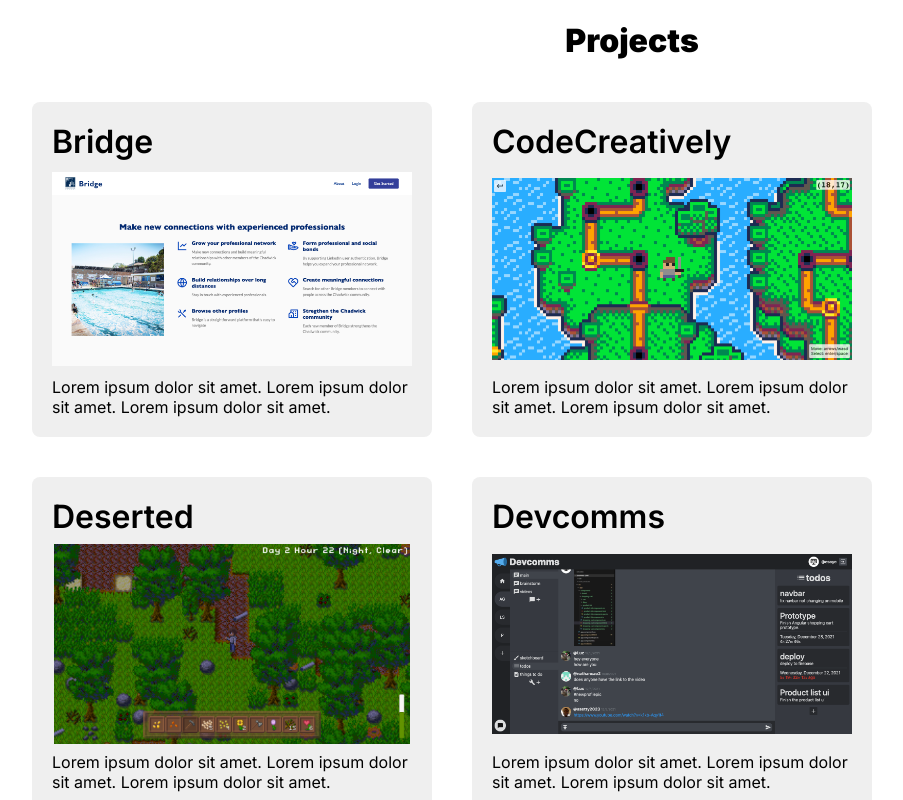
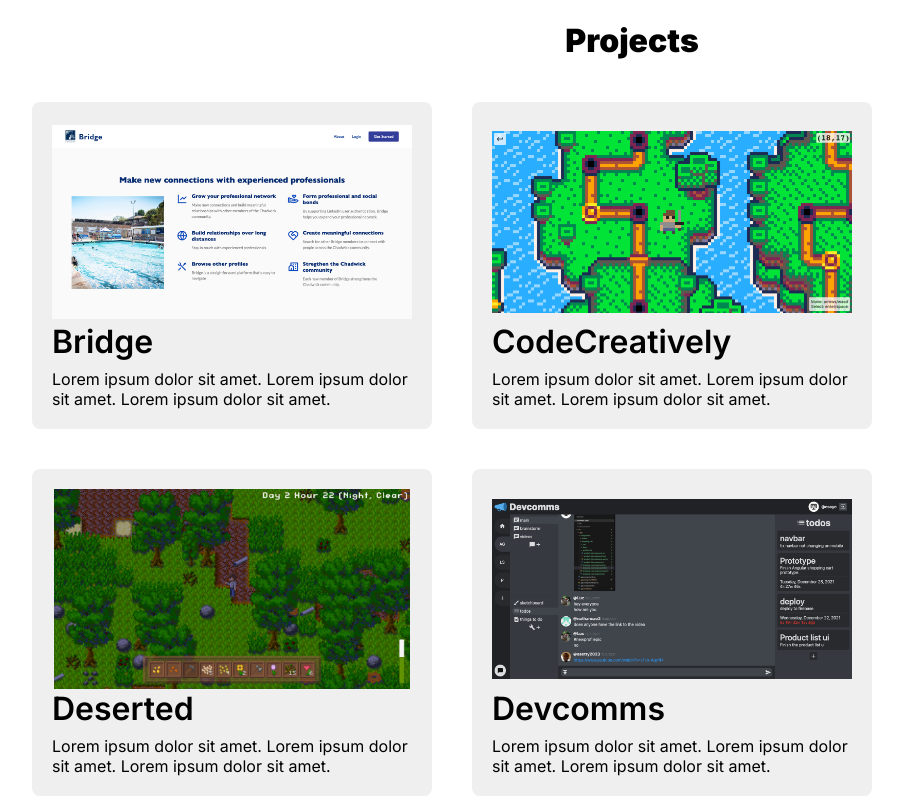
Before and after one commit to csaye/csaye.com-v5, a Next.js app: page / in a window 1280 px wide. Shown: the part 800-1600 px from the top of the page, without its empty margins (8-911 px from the left). Built offline with nearby package versions, Linux system fonts and the light colour scheme.

Commit message:
Fix project image loading.

```diff
--- a/components/Project.tsx
+++ b/components/Project.tsx
@@ -8,19 +8,21 @@ type Props = {
 
 export default function Project(props: Props) {
   const { project } = props;
-  const { title, about, image } = project;
+  const { title, about, image, buttons } = project;
 
   return (
     <div className={styles.container}>
-      <h1>{title}</h1>
       <div className={styles.image}>
         <Image
           src={`/img/projects/${image}`}
           layout="fill"
           objectFit="contain"
+          placeholder="blur"
+          blurDataURL={`/img/projects/${image}`}
           alt={image}
         />
       </div>
+      <h1>{title}</h1>
       <p>{about}</p>
     </div>
   );
```
